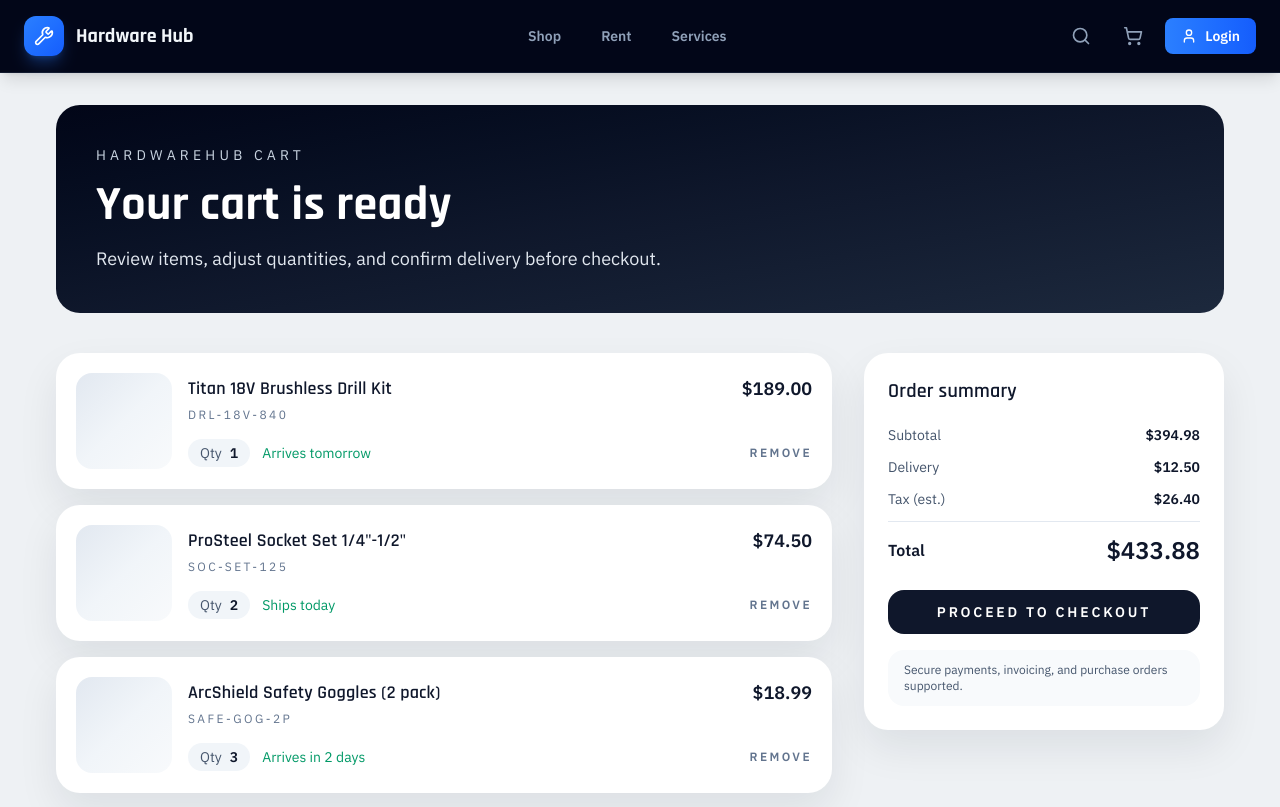
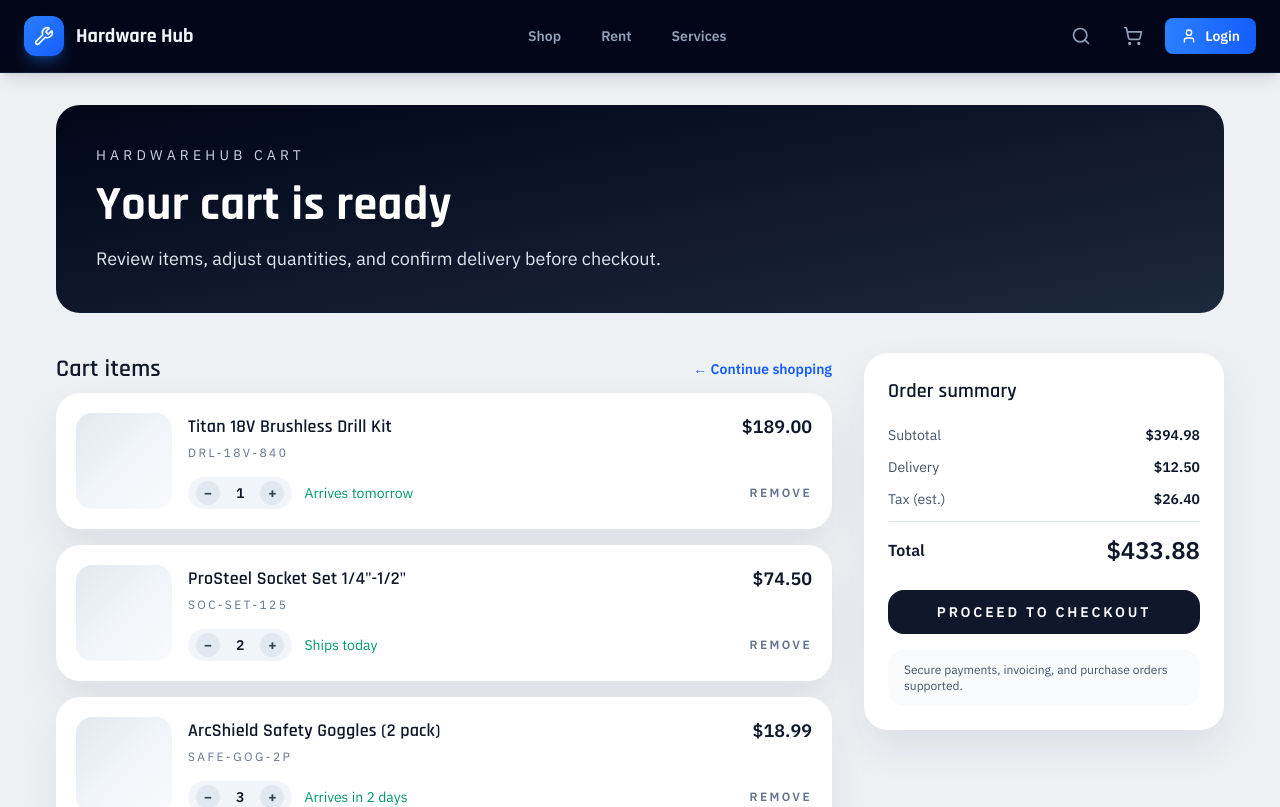
Before and after one commit to laxman621/hardware_hub, a React (Vite) app: page /cart in a window 1280 px wide. Shown: the top 807 px of the page. Built offline with nearby package versions, Linux system fonts and the light colour scheme.

Commit message:
Fix case sensitivity and improve website interactivity

```diff
--- a/src/App.jsx
+++ b/src/App.jsx
@@ -31,4 +31,4 @@ function App() {
   );
 }
 
-export default App
+export default App;
--- a/src/components/Navbar.jsx
+++ b/src/components/Navbar.jsx
@@ -70,11 +70,9 @@ export default function Navbar(props) {
               </button>
             )}
 
-            <button className="flex items-center justify-center w-10 h-10 rounded-lg border-0 bg-transparent text-slate-400 hover:bg-slate-800/60 hover:text-blue-400 cursor-pointer transition-all" aria-label="Cart">
-              <Link to="/cart">
-                <ShoppingCart className="h-5 w-5" />
-              </Link>
-            </button>
+            <Link to="/cart" className="flex items-center justify-center w-10 h-10 rounded-lg border-0 bg-transparent text-slate-400 hover:bg-slate-800/60 hover:text-blue-400 cursor-pointer transition-all no-underline" aria-label="Cart">
+              <ShoppingCart className="h-5 w-5" />
+            </Link>
 
             <Link to="/login" className="flex items-center gap-2 px-4 py-2 rounded-lg bg-gradient-to-r from-blue-500 to-blue-600 text-white text-sm font-semibold no-underline border-0 cursor-pointer transition-all hover:-translate-y-0.5 hover:shadow-lg hover:shadow-blue-500/30">
               <User className="h-4 w-4" />
--- a/src/index.css
+++ b/src/index.css
@@ -25,6 +25,10 @@ body {
   -moz-osx-font-smoothing: grayscale;
 }
 
+html {
+  scroll-behavior: smooth;
+}
+
 h1,
 h2,
 h3 {
--- a/src/pages/CartPage.jsx
+++ b/src/pages/CartPage.jsx
@@ -1,4 +1,5 @@
 import React from 'react'
+import { Link } from 'react-router-dom'
 
 const cartItems = [
   {
@@ -48,6 +49,12 @@ export default function CartPage() {
 
       <div className="mt-10 grid gap-8 lg:grid-cols-[1fr_360px]">
         <section className="space-y-4">
+          <div className="flex items-center justify-between mb-2">
+            <h2 className="text-2xl font-semibold text-slate-900">Cart items</h2>
+            <Link to="/shop" className="text-sm font-semibold text-blue-600 hover:text-blue-700 no-underline transition-colors">
+              ← Continue shopping
+            </Link>
+          </div>
           {cartItems.map((item) => (
             <article
               key={item.id}
@@ -64,12 +71,17 @@ export default function CartPage() {
                     <p className="text-lg font-semibold text-slate-900">${item.price.toFixed(2)}</p>
                   </div>
                   <div className="mt-4 flex flex-wrap items-center gap-3 text-sm text-slate-600">
-                    <div className="flex items-center gap-2 rounded-full bg-slate-100 px-3 py-1">
-                      <span>Qty</span>
-                      <span className="font-semibold text-slate-900">{item.qty}</span>
+                    <div className="flex items-center gap-2 rounded-full bg-slate-100 px-2 py-1">
+                      <button className="flex h-6 w-6 items-center justify-center rounded-full bg-slate-200 text-slate-700 font-bold hover:bg-slate-300 transition-colors">
+                        −
+                      </button>
+                      <span className="font-semibold text-slate-900 px-2">{item.qty}</span>
+                      <button className="flex h-6 w-6 items-center justify-center rounded-full bg-slate-200 text-slate-700 font-bold hover:bg-slate-300 transition-colors">
+                        +
+                      </button>
                     </div>
                     <span className="text-emerald-600">{item.delivery}</span>
-                    <button className="ml-auto text-xs font-semibold uppercase tracking-[0.2em] text-slate-500">
+                    <button className="ml-auto text-xs font-semibold uppercase tracking-[0.2em] text-slate-500 hover:text-red-600 transition-colors">
                       Remove
                     </button>
                   </div>
@@ -94,7 +106,7 @@ export default function CartPage() {
               <span className="text-2xl font-semibold text-slate-900">${subtotal.toFixed(2)}</span>
             </div>
           </div>
-          <button className="mt-6 w-full rounded-2xl bg-slate-900 px-5 py-3 text-sm font-semibold uppercase tracking-[0.2em] text-white">
+          <button className="mt-6 w-full rounded-2xl bg-slate-900 px-5 py-3 text-sm font-semibold uppercase tracking-[0.2em] text-white hover:bg-slate-800 hover:shadow-lg transition-all">
             Proceed to checkout
           </button>
           <div className="mt-4 rounded-2xl bg-slate-50 px-4 py-3 text-xs text-slate-600">
--- a/src/pages/HomePage.jsx
+++ b/src/pages/HomePage.jsx
@@ -1,4 +1,5 @@
 import React from 'react';
+import { Link } from 'react-router-dom';
 
 export default function Home() {
   // TODO: Fetch categories from database
@@ -82,12 +83,12 @@ export default function Home() {
               Shop premium components, rent heavy equipment, and keep your tools running with expert service and support.
             </p>
             <div className="flex gap-4 mt-6 flex-wrap">
-              <button className="border-0 rounded-xl px-4 py-3 bg-gradient-to-r from-blue-500 to-blue-600 text-white font-bold cursor-pointer transition-all hover:-translate-y-0.5 hover:shadow-lg hover:shadow-blue-500/30">
+              <Link to="/shop" className="no-underline border-0 rounded-xl px-4 py-3 bg-gradient-to-r from-blue-500 to-blue-600 text-white font-bold cursor-pointer transition-all hover:-translate-y-0.5 hover:shadow-lg hover:shadow-blue-500/30">
                 Browse equipment
-              </button>
-              <button className="border border-slate-300 bg-transparent text-slate-900 px-4 py-3 rounded-xl font-semibold cursor-pointer hover:bg-slate-200/50 transition-all">
+              </Link>
+              <Link to="/rent" className="no-underline border border-slate-300 bg-transparent text-slate-900 px-4 py-3 rounded-xl font-semibold cursor-pointer hover:bg-slate-200/50 transition-all">
                 View rentals
-              </button>
+              </Link>
             </div>
             <div className="grid grid-cols-3 gap-6 mt-8">
               <div>
@@ -117,9 +118,9 @@ export default function Home() {
             <div className="bg-gradient-to-br from-slate-900 via-slate-800 to-slate-950 text-white rounded-2xl p-6 shadow-lg flex flex-col gap-3">
               <h3 className="m-0 text-xl font-bold">Need equipment?</h3>
               <p className="m-0 text-slate-300/75">Rent heavy machinery, power tools, and specialized equipment.</p>
-              <button className="self-start border border-slate-700 rounded-xl px-3 py-2 bg-white/5 cursor-pointer font-semibold text-white hover:bg-white/10 transition-colors">
+              <Link to="/rent" className="self-start no-underline border border-slate-700 rounded-xl px-3 py-2 bg-white/5 cursor-pointer font-semibold text-white hover:bg-white/10 transition-colors">
                 Browse rentals
-              </button>
+              </Link>
             </div>
           </div>
         </div>
@@ -135,7 +136,7 @@ export default function Home() {
           </div>
           <div className="grid grid-cols-1 sm:grid-cols-2 lg:grid-cols-3 gap-5">
             {categories.map((category) => (
-              <div key={category.id} className="bg-slate-50 rounded-2xl p-6 border-2 border-slate-200 flex flex-col gap-2 cursor-pointer transition-all hover:-translate-y-1 hover:shadow-xl hover:border-blue-300">
+              <Link to="/shop" key={category.id} className="no-underline bg-slate-50 rounded-2xl p-6 border-2 border-slate-200 flex flex-col gap-2 cursor-pointer transition-all hover:-translate-y-1 hover:shadow-xl hover:border-blue-300">
                 {category.imageUrl && (
                   <div className="w-full h-36 rounded-xl overflow-hidden bg-slate-200 mb-2">
                     <img src={category.imageUrl} alt={category.name} className="w-full h-full object-cover" />
@@ -143,7 +144,7 @@ export default function Home() {
                 )}
                 <h3 className="m-0 text-xl font-bold text-slate-900">{category.name}</h3>
                 <p className="m-0 text-slate-600 text-sm">{category.description}</p>
-              </div>
+              </Link>
             ))}
           </div>
         </div>
@@ -159,7 +160,7 @@ export default function Home() {
           </div>
           <div className="grid grid-cols-1 sm:grid-cols-2 lg:grid-cols-3 gap-6">
             {featuredProducts.map((product) => (
-              <article key={product.id} className="bg-white rounded-2xl p-6 border-2 border-slate-200 flex flex-col gap-3 min-h-[200px] transition-all hover:-translate-y-1 hover:shadow-2xl hover:border-blue-400">
+              <Link to="/shop" key={product.id} className="no-underline bg-white rounded-2xl p-6 border-2 border-slate-200 flex flex-col gap-3 min-h-[200px] transition-all hover:-translate-y-1 hover:shadow-2xl hover:border-blue-400">
                 {product.imageUrl && (
                   <div className="w-full h-44 rounded-xl overflow-hidden bg-slate-100 mb-2">
                     <img src={product.imageUrl} alt={product.name} className="w-full h-full object-cover" />
@@ -168,9 +169,9 @@ export default function Home() {
                 <span className="text-xs uppercase tracking-[0.2em] text-blue-600 font-bold">{product.label}</span>
                 <h3 className="m-0 text-xl font-bold">{product.name}</h3>
                 <p className="m-0 text-slate-600 text-sm">{product.description}</p>
-                {product.price && <div className="text-2xl font-bold text-slate-900 mt-auto">${product.price}</div>}
-                <button className="mt-auto bg-transparent border-0 text-blue-500 font-semibold cursor-pointer p-0 text-left hover:text-blue-600 transition-colors">View details →</button>
-              </article>
+                {product.price && <div className="text-2xl font-bold text-slate-900 mt-auto">{product.price}</div>}
+                <span className="mt-auto text-blue-500 font-semibold text-left hover:text-blue-600 transition-colors">View details →</span>
+              </Link>
             ))}
           </div>
         </div>
```
